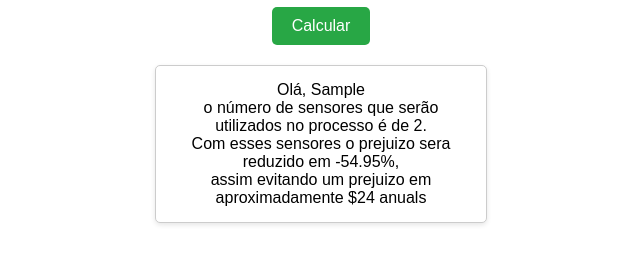
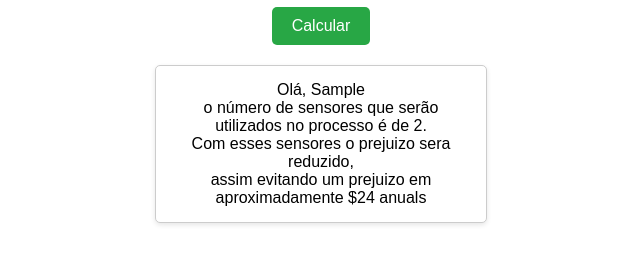
Before and after one commit to LukaNagayassu/PIPE_LINE, a plain HTML site: page Algoritimo - Individual/Calculadora-Caio.html in a window 1280 px wide. Both pictures are taken after typing "Sample", "5", "5" into the empty fields and a click on the button "Calcular". Shown: the part 421-684 px from the top of the page, without its empty margins (319-959 px from the left). Drawn offline with Linux system fonts and the light colour scheme.

Commit message:
Editando linha numero 89 da calculadora individual Caio

```diff
--- a/Algoritimo - Individual/Calculadora-Caio.html
+++ b/Algoritimo - Individual/Calculadora-Caio.html
@@ -87,7 +87,7 @@
 
         div_calc.innerHTML = `Olá, ${nome} <br>
         o número de sensores que serão utilizados no processo é de 2.<br>
-        Com esses sensores o prejuizo sera reduzido em ${(prejuizo - 5500)/100}%, <br>
+        Com esses sensores o prejuizo sera reduzido, <br>
         assim evitando um prejuizo em aproximadamente $${valorPrejuizoReduzido*12} anuals`
     }
     </script>
```
